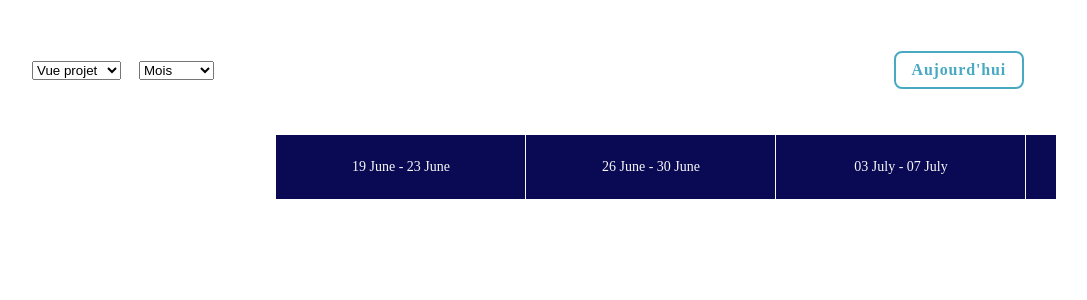
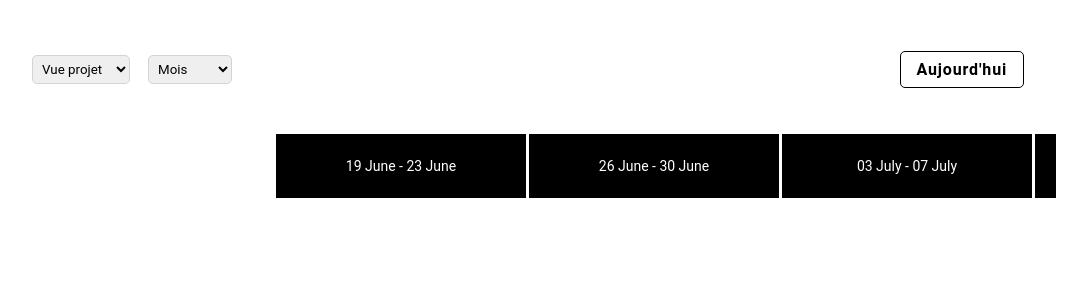
Before and after one commit to nathanszig/react-gantt, a React (Create React App) app: page / in a window 1280 px wide. Shown: the top 300 px of the page, without its empty margins (189-1276 px from the left). Built offline with nearby package versions, Linux system fonts and the light colour scheme.

Commit message:
ADD customization

```diff
--- a/src/App.css
+++ b/src/App.css
@@ -81,3 +81,9 @@
   height: 30px;
   background-color: #FFA500;
 }
+
+.select-custom-secondary{
+  padding: 5px;
+  border-radius: 5px;
+  border: solid 1px lightgray;
+}
--- a/src/App.js
+++ b/src/App.js
@@ -1,6 +1,5 @@
 import React from 'react';
 import './App.css';
-import GanttChart from './components/GanttChart';
 import Gantt from './components/gantt';
 
 function App() {
--- a/src/components/GanttChart.js
+++ /dev/null
@@ -1,14 +0,0 @@
-import React from 'react';
-import GanttRow from './GanttRow';
-
-const GanttChart = ({ tasks }) => {
-    return (
-        <div className="gantt-chart">
-            {tasks.map((task, index) => (
-                <GanttRow key={index} task={task} />
-            ))}
-        </div>
-    );
-};
-
-export default GanttChart;
--- a/src/components/GanttRow.js
+++ /dev/null
@@ -1,14 +0,0 @@
-import React from 'react';
-
-const GanttRow = ({ task }) => {
-    return (
-        <div className="gantt-row">
-            <div className="gantt-task-name">{task.name}</div>
-            <div className="gantt-bar-container">
-                <div className="gantt-bar" style={{ width: `${task.duration}%` }}></div>
-            </div>
-        </div>
-    );
-};
-
-export default GanttRow;
--- a/src/components/GanttViewProject.js
+++ b/src/components/GanttViewProject.js
@@ -4,7 +4,20 @@ import moment from "moment";
 import {constants, calculateWidthAndMargin, fakeData} from './../constants/ganttUtils';
 
 
-const GanttViewProject = ({ mode }) => {
+const GanttViewProject = ({ mode, customize }) => {
+
+  const defaultStyles = {
+    daysContainer:{
+      background: '#000',
+      color: '#fff',
+    },
+    weeksContainer:{
+      background: '#000',
+      color: '#fff',
+    },
+  };
+
+
   const { ExclamationIcon, ArrowLeft, ArrowRight } = constants;
 
   function returnTwoFirstsCharacters(string) {
@@ -53,6 +66,24 @@ const GanttViewProject = ({ mode }) => {
     }
     return weekList;
   }
+
+  function mergeStyles(target, source) {
+    for (const key in source) {
+      if (typeof source[key] === 'object') {
+        // Si la valeur est un objet, fusionnez récursivement
+        target[key] = mergeStyles(target[key] || {}, source[key]);
+      } else {
+        // Sinon, remplacez la valeur
+        target[key] = source[key];
+      }
+    }
+    return target;
+  }
+
+  const styles = mergeStyles(defaultStyles, customize);
+
+
+
 
   const getTasks = async () => {
     // let request = await GlobalService.get("/projects/context/gantt");
@@ -107,7 +138,7 @@ const GanttViewProject = ({ mode }) => {
     <section className="gantt-container-section">
       <div className="gantt-container-section-timeline">
         {mode === "Mois" ? (
-          <div className="gantt-container-section-timeline-header">
+          <div className="gantt-container-section-timeline-header" >
             {timelineWeeks.map((week, index) => {
               const startOfWeek = moment(week.start, "YYYY-MM-DD");
               const endOfWeek = moment(week.end, "YYYY-MM-DD");
@@ -124,6 +155,7 @@ const GanttViewProject = ({ mode }) => {
                     isCurrentWeek ? "today" : ""
                   }`}
                   key={index}
+                  style={styles.daysContainer}
                 >
                   <p>
                     {moment(week.start).format("DD MMMM")} -{" "}
@@ -151,6 +183,7 @@ const GanttViewProject = ({ mode }) => {
                     isCurrentWeek ? "today" : ""
                   }`}
                   key={index}
+                  style={styles.weeksContainer}
                 >
                   <p>
                     {moment(week.start).format("DD MMMM")} -{" "}
--- a/src/components/gantt.js
+++ b/src/components/gantt.js
@@ -3,12 +3,28 @@ import moment from 'moment';
 import arrowLeft from '../img/icons/arrow-left.svg';
 import arrowRight from '../img/icons/arrow-right.svg';
 import '../styles/gantt.scss';
+import '../index.css';
 import GanttViewTeam from './GanttViewTeam'
 import GanttViewProject from './GanttViewProject'
 
 
-const MbeGantt = () => {
+const MbeGantt = ({customize}) => {
 
+  const defaultStyles = {
+    todayButton: {
+      background: '#FFF',
+      color: '#000',
+      border: '1px solid #000',
+      borderRadius: "5px",
+    },
+    weeksContainer: {
+      background: '#FFF',
+      color: '#000',
+      border: '1px solid #000',
+      borderRadius: "5px",
+    },
+
+  };
   // const { ArrowLeft, ArrowRight } = constants;
 
   const ganttContainerRef = useRef(null);
@@ -54,6 +70,21 @@ const MbeGantt = () => {
     }
   }
 
+  function mergeStyles(target, source) {
+    for (const key in source) {
+      if (typeof source[key] === 'object') {
+        // Si la valeur est un objet, fusionnez récursivement
+        target[key] = mergeStyles(target[key] || {}, source[key]);
+      } else {
+        // Sinon, remplacez la valeur
+        target[key] = source[key];
+      }
+    }
+    return target;
+  }
+
+  const styles = mergeStyles(defaultStyles, customize);
+
   return (
     <div className="gantt-container" ref={ganttContainerRef}>
       <div className="gantt-container-filters">
@@ -74,7 +105,7 @@ const MbeGantt = () => {
             <button className="gantt-container-filters-crt-block-btn-left" onClick={handleMoveLeft}>
               <img src={arrowLeft} alt="Move Left" />
             </button>
-            <p onClick={handleMoveToToday}>Aujourd'hui</p>
+            <p onClick={handleMoveToToday} style={styles.todayButton}>Aujourd'hui</p>
             <button className="gantt-container-filters-crt-block-btn-right" onClick={handleMoveRight}>
              <img src={arrowRight} alt="Move Right" />
             </button>
@@ -86,10 +117,12 @@ const MbeGantt = () => {
         showGanttTeamChart ? (
           <GanttViewTeam
             mode={selectedCalendar}
+            customize={styles}
           />
         ) : (
           <GanttViewProject
             mode={selectedCalendar}
+            customize={styles}
           />
         )
       }
--- a/src/index.css
+++ b/src/index.css
@@ -1,3 +1,4 @@
+
 body {
   margin: 0;
   font-family: -apple-system, BlinkMacSystemFont, 'Segoe UI', 'Roboto', 'Oxygen',
@@ -11,3 +12,7 @@ code {
   font-family: source-code-pro, Menlo, Monaco, Consolas, 'Courier New',
     monospace;
 }
+
+*  {
+  font-family: 'Roboto', sans-serif;
+}
--- a/src/styles/gantt.scss
+++ b/src/styles/gantt.scss
@@ -1,13 +1,12 @@
 .gantt-container {
     padding: 35px;
-    background: #ffffff;
 
     &-filters {
         display: flex;
         margin-bottom: 30px;
         justify-content: space-between;
         align-items: center;
-        background-color: white;
+
 
         &-slc-group {
             display: flex;
@@ -27,13 +26,8 @@
                 }
 
                 p {
-                    border: solid 2px #4AA9C2;
-                    font-family: "Poligon Regular";
                     letter-spacing: 0.83px;
                     padding: 8px 16px;
-                    background-color: initial;
-                    color: #4AA9C2;
-                    border-radius: 8px;
                     font-weight: 700;
                     cursor: pointer;
                 }
@@ -73,10 +67,10 @@
                 // flex: 5 1;
                 justify-content: flex-end;
                 align-items: center;
-                // gap: 3px;
+                gap: 3px;
 
                 &-days {
-                    background: #0a0954;
+
                     // border-radius: 8px;
                     width: 250px;
                     position: relative;
@@ -86,7 +80,6 @@
                         display: block;
                         height: 100%;
                         width: 1.3px;
-                        background-color: #F7F7F7;
                         position: absolute;
                         right: 0;
                         top: 0;
@@ -95,8 +88,6 @@
 
                     p {
                         font-size: 14px;
-                        font-family: "Poligon Medium";
-                        color: #F7F7F7;
                         padding: 10px 20px;
                         // text-align: center;
                     }
@@ -107,8 +98,6 @@
                 }
 
                 &-week {
-                    background: #0a0954;
-                    // border-radius: 8px;
                     width: 750px;
                     text-align: center;
                     position: relative;
@@ -118,7 +107,6 @@
                         display: block;
                         height: 100%;
                         width: 1.3px;
-                        background-color: #F7F7F7;
                         position: absolute;
                         right: 0;
                         top: 0;
@@ -128,8 +116,6 @@
 
                     p {
                         font-size: 14px;
-                        font-family: "Poligon Medium";
-                        color: #F7F7F7;
                         padding: 10px 20px;
                         text-align: center;
                     }
@@ -184,7 +170,6 @@
 
                 p {
                     font-size: 12px;
-                    font-family: "Poligon Medium";
                     color: #F7F7F7;
                     padding: 3px;
                 }
@@ -204,7 +189,6 @@
                         p {
                             color: #F7F7F7;
                             font-size: 12px;
-                            font-family: "Poligon Medium";
                             line-height: 16px;
                         }
 
@@ -256,7 +240,6 @@
                         &-content {
                             p {
                                 color: #090754;
-                                font-family: 'Poligon Medium';
                                 font-size: 16px;
                             }
                         }
@@ -284,7 +267,6 @@
 
                         p {
                             color: #000;
-                            font-family: 'Poligon Regular';
                             font-size: 14px;
                             letter-spacing: 0.36px;
 
@@ -303,7 +285,6 @@
 
                         p {
                             color: #090754;
-                            font-family: "Poligon Medium";
                             font-size: 16px;
                         }
 
@@ -314,7 +295,6 @@
                             width: 100%;
 
                             p {
-                                font-family: "Poligon Medium";
                                 font-size: 12px;
                                 max-width: max-content;
                             }
@@ -346,7 +326,6 @@
             &-sidebar {
                 width: 270px;
                 height: 100%;
-                background-color: blue;
                 border-radius: 8px 0 0 8px;
             }
 
```
Also changed, not shown: exemple.json (added, +20 -0 lines), src/components/TaskTable.js (deleted, +0 -22 lines).
